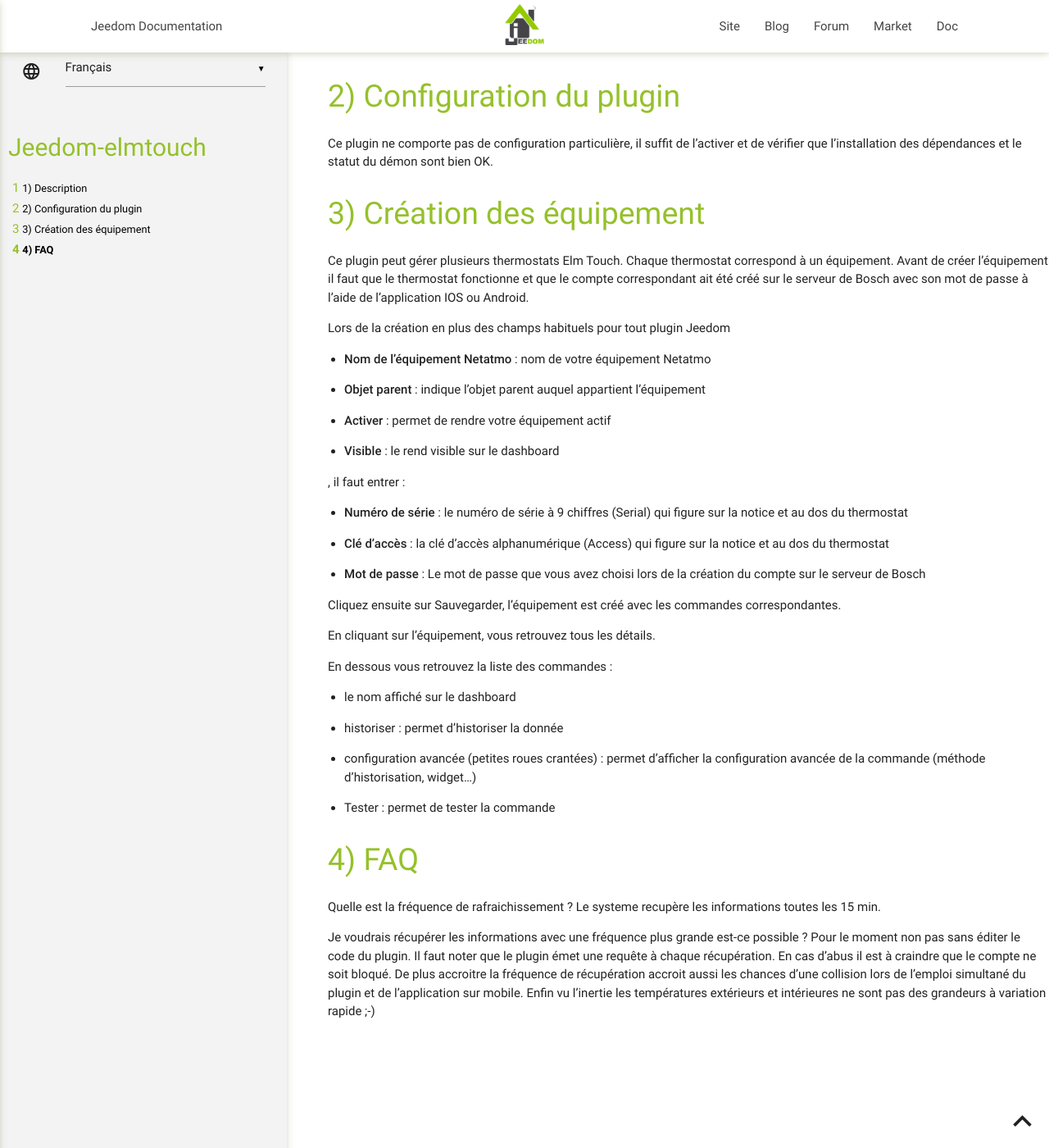
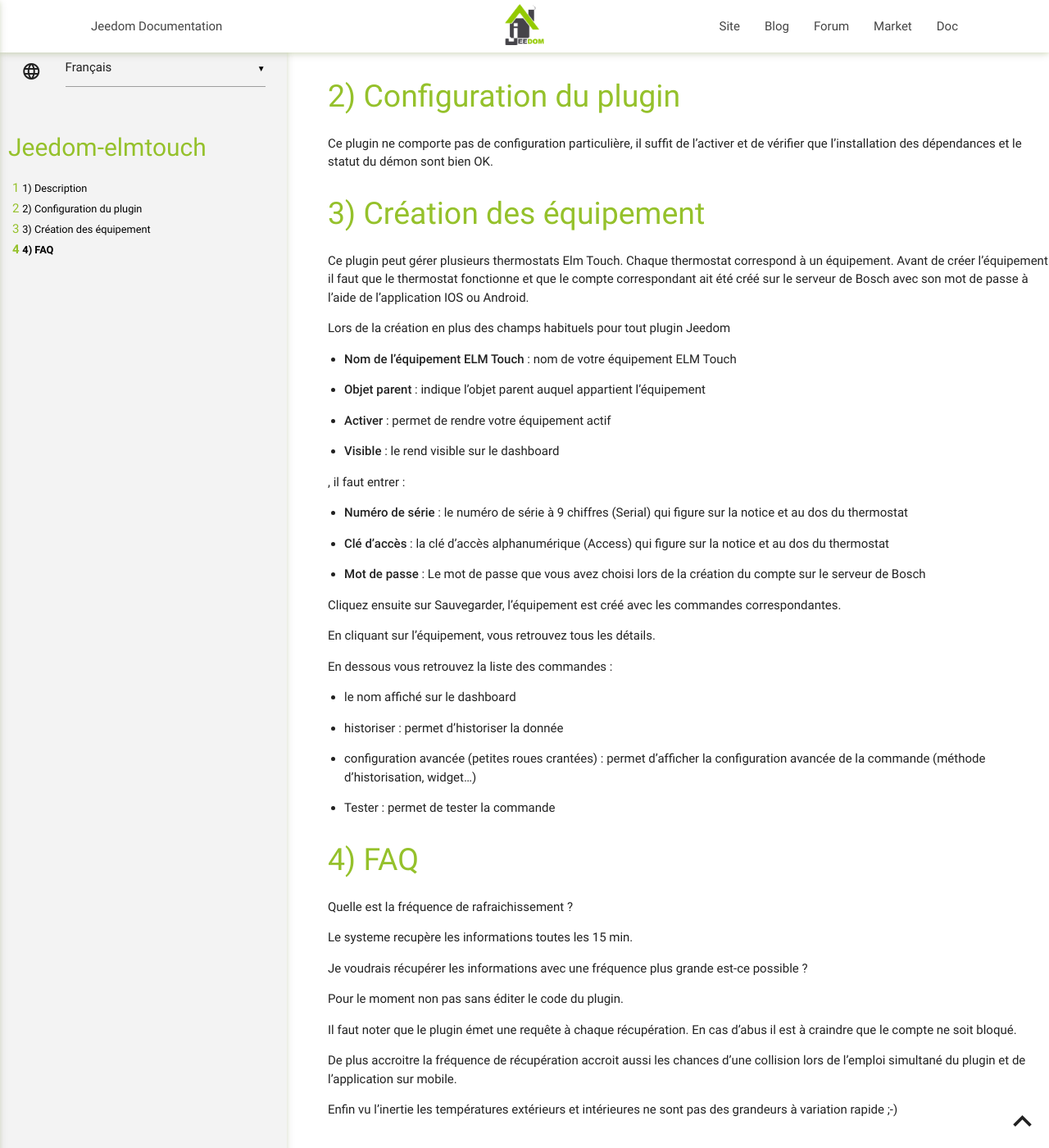
Before and after one commit to jmvedrine/jeedom-elmtouch, a Jekyll site: the page built from docs/fr_FR/index.md, in a window 1280 px wide and 1400 px high, scrolled down 471 px. Shown: the whole window at 82% size. Built offline with Jekyll 4.4.1, drawn with Linux system fonts in a browser that asks for light colours; our own code applies the rules of GitHub Pages for plain Markdown files.

Commit message:
modifs docs

```diff
--- a/docs/fr_FR/index.md
+++ b/docs/fr_FR/index.md
@@ -39,7 +39,7 @@ l'application IOS ou Android.
 
 Lors de la création en plus des champs habituels pour tout plugin Jeedom
 
--   **Nom de l’équipement Netatmo** : nom de votre équipement Netatmo
+-   **Nom de l'équipement ELM Touch** : nom de votre équipement ELM Touch
 
 -   **Objet parent** : indique l’objet parent auquel appartient
     l’équipement
@@ -76,10 +76,17 @@ FAQ
 ===
 
 Quelle est la fréquence de rafraichissement ?
+
 Le systeme recupère les informations toutes les 15 min.
 
 Je voudrais récupérer les informations avec une fréquence plus grande est-ce possible ?
-Pour le moment non pas sans éditer le code du plugin. Il faut noter que le plugin émet une requête à chaque
-récupération. En cas d'abus il est à craindre que le compte ne soit bloqué. De plus accroitre la fréquence de récupération
+
+Pour le moment non pas sans éditer le code du plugin.
+
+Il faut noter que le plugin émet une requête à chaque
+récupération. En cas d'abus il est à craindre que le compte ne soit bloqué.
+
+De plus accroitre la fréquence de récupération
 accroit aussi les chances d'une collision lors de l'emploi simultané du plugin et de l'application sur mobile.
+
 Enfin vu l'inertie les températures extérieurs et intérieures ne sont pas des grandeurs à variation rapide ;-)
```
